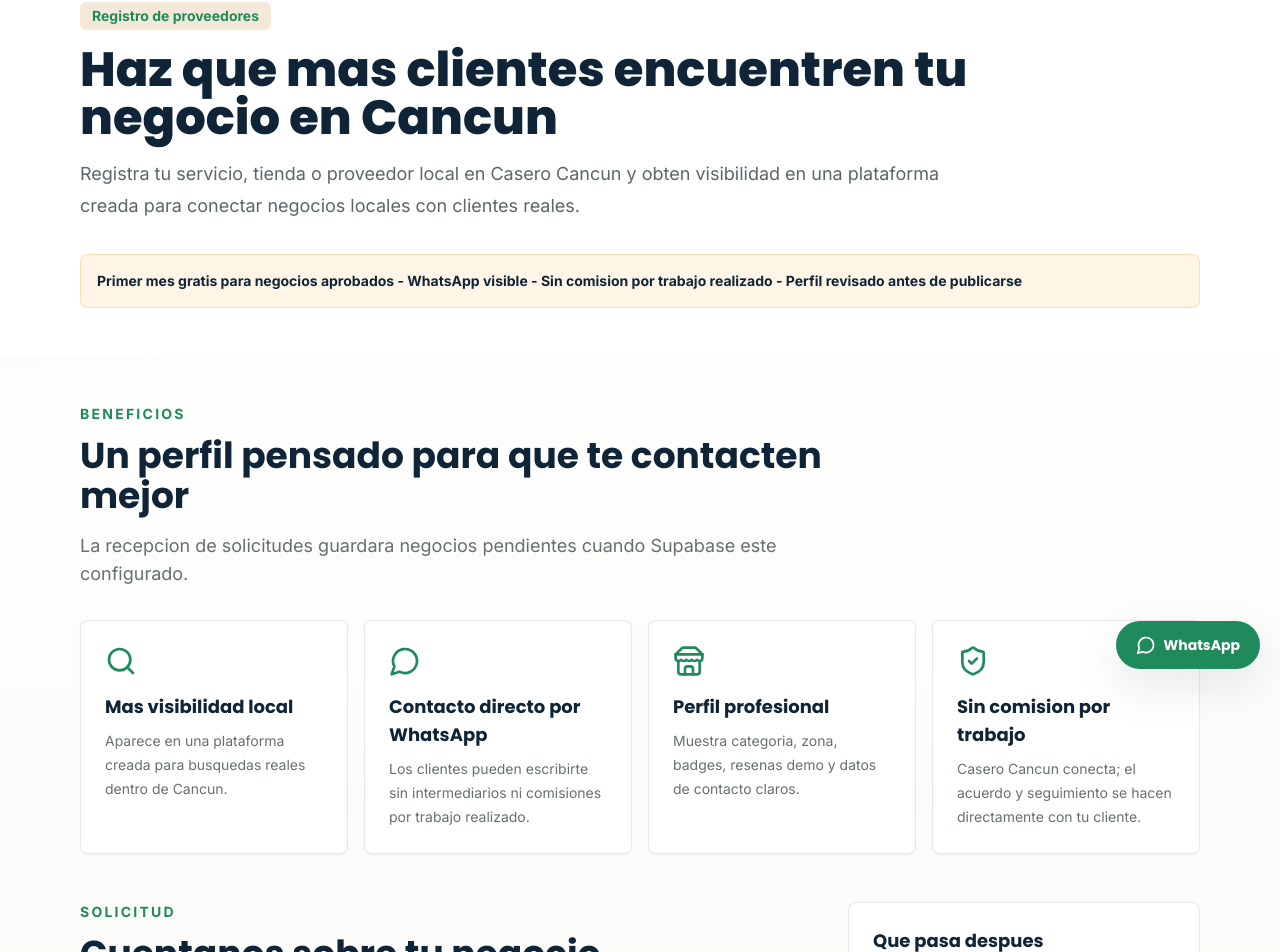
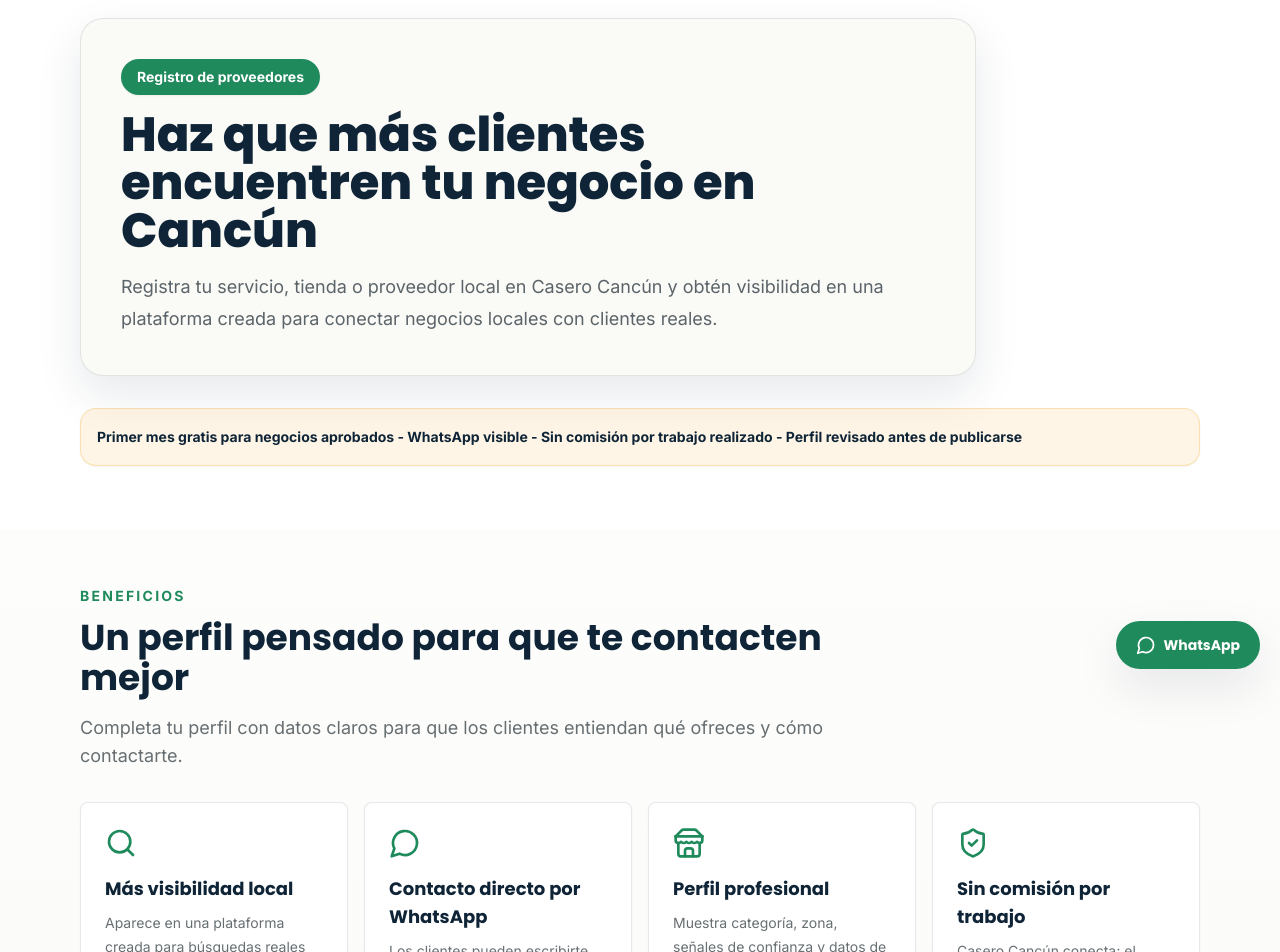
Before and after one commit to toledoelthon-cmyk/Casero-Cancun, a Next.js app: page /registrar-mi-negocio in a window 1280 px wide. Shown: the part 111-1063 px from the top of the page. Built offline with nearby package versions, Linux system fonts and the light colour scheme; no server answers; the database is empty.

Commit message:
Final public visual polish before production

```diff
--- a/src/app/planes/page.tsx
+++ b/src/app/planes/page.tsx
@@ -74,7 +74,7 @@
             <div className="p-5 text-white sm:p-8 md:p-10">
               <p className="inline-flex items-center gap-2 rounded-full bg-white/10 px-4 py-2 text-xs font-extrabold uppercase tracking-[0.14em] text-white ring-1 ring-white/15">
                 <BadgeCheck className="h-4 w-4 text-casero-orange" aria-hidden />
-                Ya elegiste un plan?
+                ¿Ya elegiste un plan?
               </p>
               <h2 className="mt-5 max-w-3xl font-heading text-3xl font-extrabold leading-tight sm:text-4xl">Crea tu cuenta y registra tu negocio</h2>
               <p className="mt-3 max-w-2xl text-sm font-semibold leading-7 text-white/74 sm:text-base">Prepara tus datos, elige el plan que más te convenga y empieza a recibir contactos directos por WhatsApp.</p>
--- a/src/app/registrar-mi-negocio/page.tsx
+++ b/src/app/registrar-mi-negocio/page.tsx
@@ -21,8 +21,8 @@
 const benefits = [
   {
     icon: Search,
-    title: "Mas visibilidad local",
-    text: "Aparece en una plataforma creada para busquedas reales dentro de Cancun.",
+    title: "Más visibilidad local",
+    text: "Aparece en una plataforma creada para búsquedas reales dentro de Cancún.",
   },
   {
     icon: MessageCircle,
@@ -32,12 +32,12 @@
   {
     icon: Store,
     title: "Perfil profesional",
-    text: "Muestra categoria, zona, badges, resenas demo y datos de contacto claros.",
+    text: "Muestra categoría, zona, señales de confianza y datos de contacto claros.",
   },
   {
     icon: ShieldCheck,
-    title: "Sin comision por trabajo",
-    text: "Casero Cancun conecta; el acuerdo y seguimiento se hacen directamente con tu cliente.",
+    title: "Sin comisión por trabajo",
+    text: "Casero Cancún conecta; el acuerdo y seguimiento se hacen directamente con tu cliente.",
   },
 ];
 
@@ -99,33 +99,33 @@
 
   return (
     <>
-      <section className="bg-white py-8 sm:py-12">
+      <section className="bg-white py-10 sm:py-14 lg:py-16">
         <div className="container-page">
-          <div className="max-w-4xl">
-            <span className="inline-flex rounded-md bg-casero-beige px-3 py-1 text-sm font-bold text-casero-green">
+          <div className="max-w-4xl rounded-[1.45rem] border border-casero-dark/10 bg-casero-background p-5 shadow-soft sm:p-8 lg:p-10">
+            <span className="inline-flex rounded-full bg-casero-green px-4 py-2 text-sm font-extrabold text-white shadow-sm">
               Registro de proveedores
             </span>
             <h1 className="mt-4 font-heading text-3xl font-extrabold text-casero-dark sm:text-4xl md:text-5xl">
-              Haz que mas clientes encuentren tu negocio en Cancun
+              Haz que más clientes encuentren tu negocio en Cancún
             </h1>
             <p className="mt-4 text-base leading-7 text-casero-text/75 sm:text-lg sm:leading-8">
-              Registra tu servicio, tienda o proveedor local en Casero Cancun y obten visibilidad
+              Registra tu servicio, tienda o proveedor local en Casero Cancún y obtén visibilidad
               en una plataforma creada para conectar negocios locales con clientes reales.
             </p>
           </div>
 
-          <div className="mt-8 rounded-lg border border-casero-orange/25 bg-casero-orange/10 p-4 text-sm font-bold text-casero-dark">
-            Primer mes gratis para negocios aprobados - WhatsApp visible - Sin comision por trabajo
+          <div className="mt-8 rounded-[1rem] border border-casero-orange/25 bg-casero-orange/10 p-4 text-sm font-extrabold leading-6 text-casero-dark shadow-sm">
+            Primer mes gratis para negocios aprobados - WhatsApp visible - Sin comisión por trabajo
             realizado - Perfil revisado antes de publicarse
           </div>
         </div>
       </section>
 
-      <section className="container-page py-8 sm:py-12">
+      <section className="container-page py-10 sm:py-14">
         <SectionHeader
           eyebrow="Beneficios"
           title="Un perfil pensado para que te contacten mejor"
-          description="La recepcion de solicitudes guardara negocios pendientes cuando Supabase este configurado."
+          description="Completa tu perfil con datos claros para que los clientes entiendan qué ofreces y cómo contactarte."
         />
         <div className="mt-6 grid gap-4 sm:mt-8 sm:grid-cols-2 lg:grid-cols-4">
           {benefits.map((benefit) => (
@@ -138,20 +138,20 @@
         </div>
       </section>
 
-      <section className="container-page pb-12 sm:pb-16">
+      <section className="container-page pb-14 sm:pb-16 lg:pb-20">
         <div className="grid gap-6 lg:grid-cols-[1fr_22rem] lg:gap-8">
           <div>
             <SectionHeader
               eyebrow="Solicitud"
-              title="Cuentanos sobre tu negocio"
-              description="Completa los datos principales para enviar tu negocio a revision."
+              title="Cuéntanos sobre tu negocio"
+              description="Completa los datos principales para enviar tu negocio a revisión."
             />
             <div className="mt-6 grid gap-4">
               {registrationAuth.status !== "provider" ? (
                 <div className="rounded-lg border border-casero-green/20 bg-casero-green/10 p-4 text-sm font-semibold text-casero-green">
-                  <p>Si ya tienes cuenta de proveedor, inicia sesion antes de registrar tu negocio para que quede asociado a tu panel.</p>
+                  <p>Si ya tienes cuenta de proveedor, inicia sesión antes de registrar tu negocio para que quede asociado a tu panel.</p>
                   <Button href="/proveedor/login" variant="secondary" className="mt-3">
-                    Iniciar sesion como proveedor
+                    Iniciar sesión como proveedor
                   </Button>
                 </div>
               ) : null}
@@ -161,15 +161,15 @@
 
           <aside className="space-y-4">
             <Card>
-              <h2 className="font-heading text-lg font-bold text-casero-dark">Que pasa despues</h2>
+              <h2 className="font-heading text-lg font-bold text-casero-dark">Qué pasa después</h2>
               <p className="mt-2 text-sm leading-6 text-casero-text/70">
-                Cada solicitud entrara a revision antes de publicarse en el directorio.
+                Cada solicitud entrará a revisión antes de publicarse en el directorio.
               </p>
             </Card>
             <Card>
-              <h2 className="font-heading text-lg font-bold text-casero-dark">Estado de publicacion</h2>
+              <h2 className="font-heading text-lg font-bold text-casero-dark">Estado de publicación</h2>
               <p className="mt-2 text-sm leading-6 text-casero-text/70">
-                La estructura contempla perfiles pendientes, publicados, pausados y rechazados.
+                Podrás dar seguimiento al estado de tu publicación desde tu panel cuando tu cuenta esté lista.
               </p>
             </Card>
           </aside>
--- a/src/app/servicios-para-tu-auto/page.tsx
+++ b/src/app/servicios-para-tu-auto/page.tsx
@@ -8,7 +8,7 @@
 };
 
 export const metadata: Metadata = createPublicMetadata({
-  title: "Servicios para tu auto en Cancún y Riviera Maya y Riviera Maya | Casero Cancún",
+  title: "Servicios para tu auto en Cancún y Riviera Maya | Casero Cancún",
   description:
     "Encuentra mecánicos, talleres, lavado, grúas, llanteras, diagnóstico y servicios automotrices locales en Cancún y Riviera Maya.",
   path: "/servicios-para-tu-auto",
--- a/src/app/tiendas-y-materiales/page.tsx
+++ b/src/app/tiendas-y-materiales/page.tsx
@@ -8,7 +8,7 @@
 };
 
 export const metadata: Metadata = createPublicMetadata({
-  title: "Tiendas y materiales en Cancún y Riviera Maya y Riviera Maya | Casero Cancún",
+  title: "Tiendas y materiales en Cancún y Riviera Maya | Casero Cancún",
   description:
     "Encuentra ferreterías, materiales de construcción, herramientas, refacciones y suministros locales para proyectos en Cancún y Riviera Maya.",
   path: "/tiendas-y-materiales",
--- a/src/components/marketplace/SectionBusinessPage.tsx
+++ b/src/components/marketplace/SectionBusinessPage.tsx
@@ -76,7 +76,7 @@
                 id="location"
                 name="ubicacion"
                 defaultValue={selectedLocationSlug}
-                className="mt-2 w-full rounded-xl border border-casero-dark/10 bg-white px-3 py-2.5 text-sm font-semibold outline-casero-green"
+                className="mt-2 w-full rounded-xl border border-casero-dark/10 bg-white px-3 py-3 text-base font-semibold outline-casero-green md:text-sm"
               >
                 <option value="all">Todas las zonas</option>
                 {locations.map((location) => (
@@ -85,7 +85,7 @@
                   </option>
                 ))}
               </select>
-              <button className="mt-2 w-full rounded-xl bg-casero-green px-3 py-2.5 text-sm font-extrabold text-white transition hover:bg-emerald-700" type="submit">
+              <button className="mt-2 min-h-11 w-full rounded-xl bg-casero-green px-3 py-2.5 text-sm font-extrabold text-white transition hover:bg-emerald-700" type="submit">
                 Filtrar
               </button>
             </form>
--- a/src/components/public/VisualLinkCard.tsx
+++ b/src/components/public/VisualLinkCard.tsx
@@ -42,7 +42,7 @@
           ) : null}
         </div>
         <p className="mt-2 text-sm font-semibold leading-6 text-slate-600">{description}</p>
-        <p className="mt-auto inline-flex w-fit items-center gap-2 rounded-full bg-casero-green/10 px-3 py-1.5 text-xs font-extrabold text-emerald-800 shadow-sm ring-1 ring-casero-green/15">
+        <p className="mt-auto inline-flex w-fit items-center gap-2 rounded-full bg-casero-green/10 px-3 py-1.5 text-sm font-extrabold text-emerald-800 shadow-sm ring-1 ring-casero-green/15 sm:text-xs">
           {cta}
           <ArrowRight className="h-3.5 w-3.5 transition group-hover:translate-x-0.5" aria-hidden />
         </p>
```
Also changed, not shown: src/components/marketplace/PublicBusinessDirectory.tsx (+4 -4 lines).
